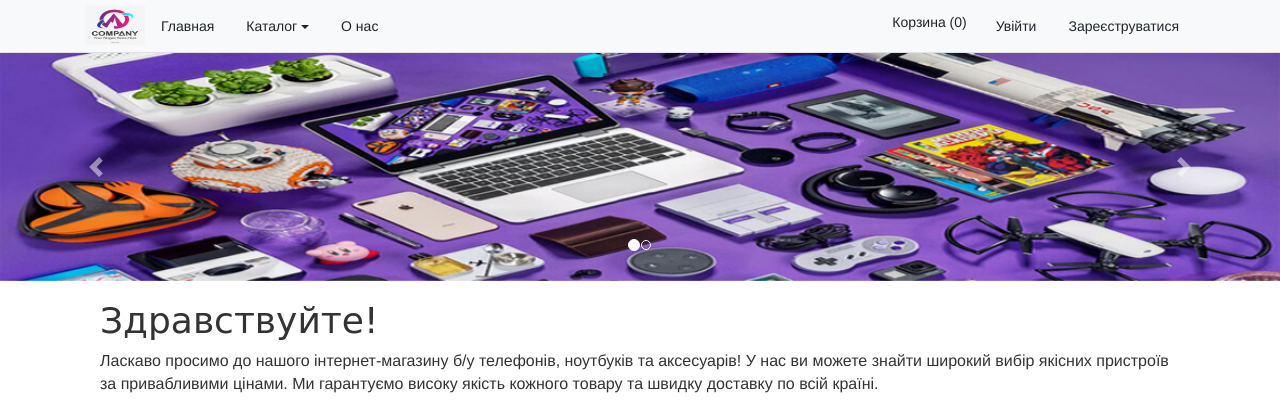
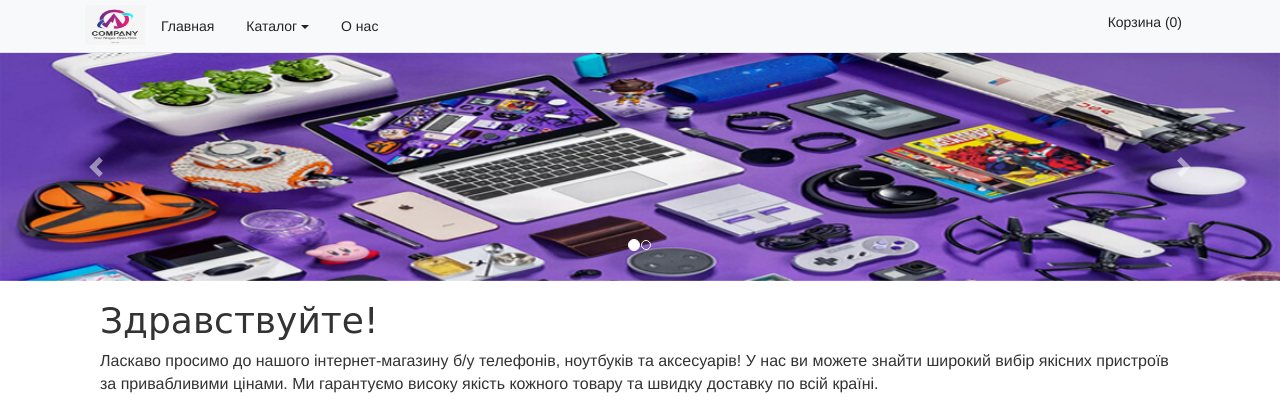
Before and after one commit to Yaroshkin/ProjectDyplom, a Django app: page / in a window 1280 px wide. Shown: the top 406 px of the page. Run offline with Django 4.2, Linux system fonts and the light colour scheme; data comes from the database, SQL or seed files in the repository; some libraries are stand-ins or nearby versions.

Commit message:
changed header

```diff
--- a/templates/header.html
+++ b/templates/header.html
@@ -45,8 +45,8 @@
 
 
         </li>
-        <li class="nav-item"><a href="#" class="btn btn-light">Увійти</a></li>
-        <li class="nav-item"><a href="#" class="btn btn-light">Зареєструватися</a></li>
+{#        <li class="nav-item"><a href="#" class="btn btn-light">Увійти</a></li>#}
+{#        <li class="nav-item"><a href="#" class="btn btn-light">Зареєструватися</a></li>#}
       </ul>
     </div>
   </nav>
```
